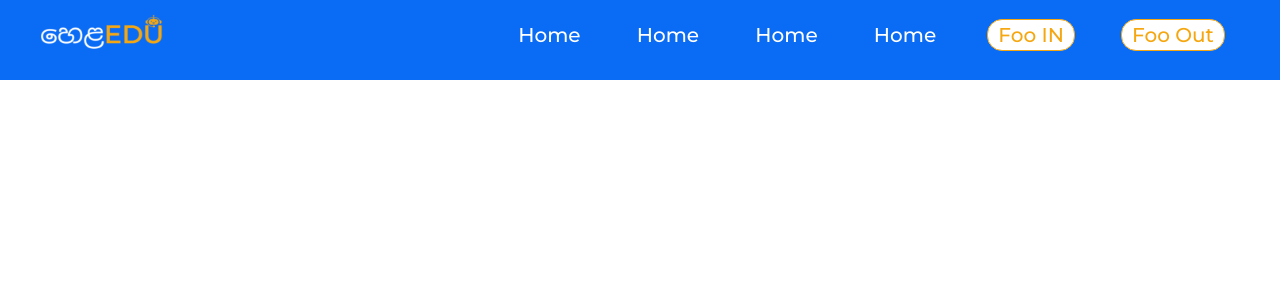
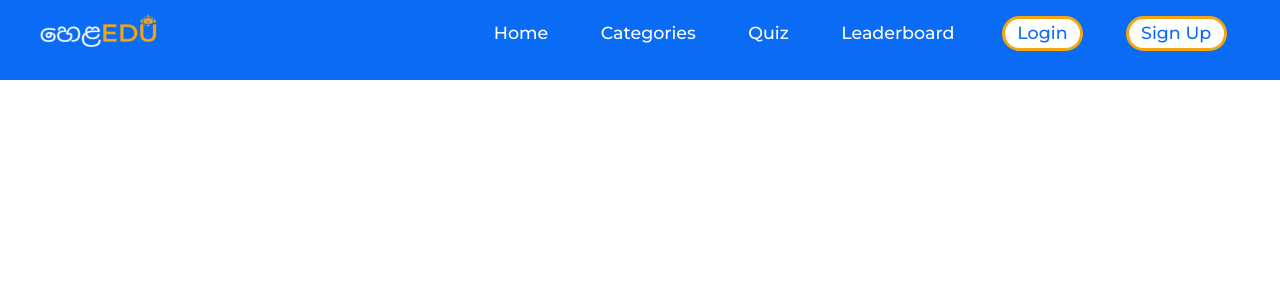
Before and after one commit to SDilhara19/helaEdu, a React (Vite) app in the folder client/: page / in a window 1280 px wide. Shown: the top 300 px of the page. Built offline with nearby package versions, Linux system fonts and the light colour scheme.

Commit message:
new file:   client/src/assets/img/bot 2.png 	modified:   client/src/components/Header.jsx 	modified:   client/src/styles/_common.scss 	modified:   client/src/styles/_global.module.scss

```diff
--- a/client/src/components/Header.jsx
+++ b/client/src/components/Header.jsx
@@ -14,19 +14,20 @@ function Header() {
             <h4>Home</h4>
           </a>
           <a className="nav-text flex-c m-4 cursor-pointer">
-            <h4>Home</h4>
+            <h4>Categories</h4>
           </a>
           <a className="nav-text flex-c m-4 cursor-pointer">
-            <h4>Home</h4>
+            <h4>Quiz</h4>
           </a>
           <a className="nav-text flex-c m-4 cursor-pointer">
-            <h4>Home</h4>
+            <h4>Leaderboard</h4>
           </a>
+
           <button className="gold-button">
-            <h4>Foo IN</h4>
+            <h4>Login</h4>
           </button>
           <button className="gold-button">
-            <h4>Foo Out</h4>
+            <h4>Sign Up</h4>
           </button>
         </nav>
       </div>
--- a/client/src/styles/_common.scss
+++ b/client/src/styles/_common.scss
@@ -29,10 +29,11 @@
 
 .gold-button {
     @extend .button;
-
-    border: 1.5px solid $secondary-color;
+    border-radius: 25px;
+    border: 3px solid $secondary-color;
     font-size: 0.5rem;
     margin: 0.5rem;
+    padding: 0.15rem 1.25rem;
     text-wrap: nowrap;
     color: $primary-color;
     background: $white-color;
@@ -54,13 +55,14 @@
         background-image: linear-gradient(to right,
                 $white-color,
                 $white-color 50%,
-                $secondary-color 50%);
+                $primary-color 50%);
 
         transition: all 0.3s ease-in-out;
 
     }
 
     &:hover {
+
         background-position: 0;
 
         h4 {
--- a/client/src/styles/_global.module.scss
+++ b/client/src/styles/_global.module.scss
@@ -6,7 +6,7 @@ $black-text-color: #000000;
 $header1: 2.5rem;
 $header2: 3rem;
 $header3: 2.5rem;
-$header4: 2rem;
+$header4: 1.75rem;
 $text: 2.5rem;
 
 * {
```
Also changed, not shown: client/src/assets/img/bot 2.png (added).
